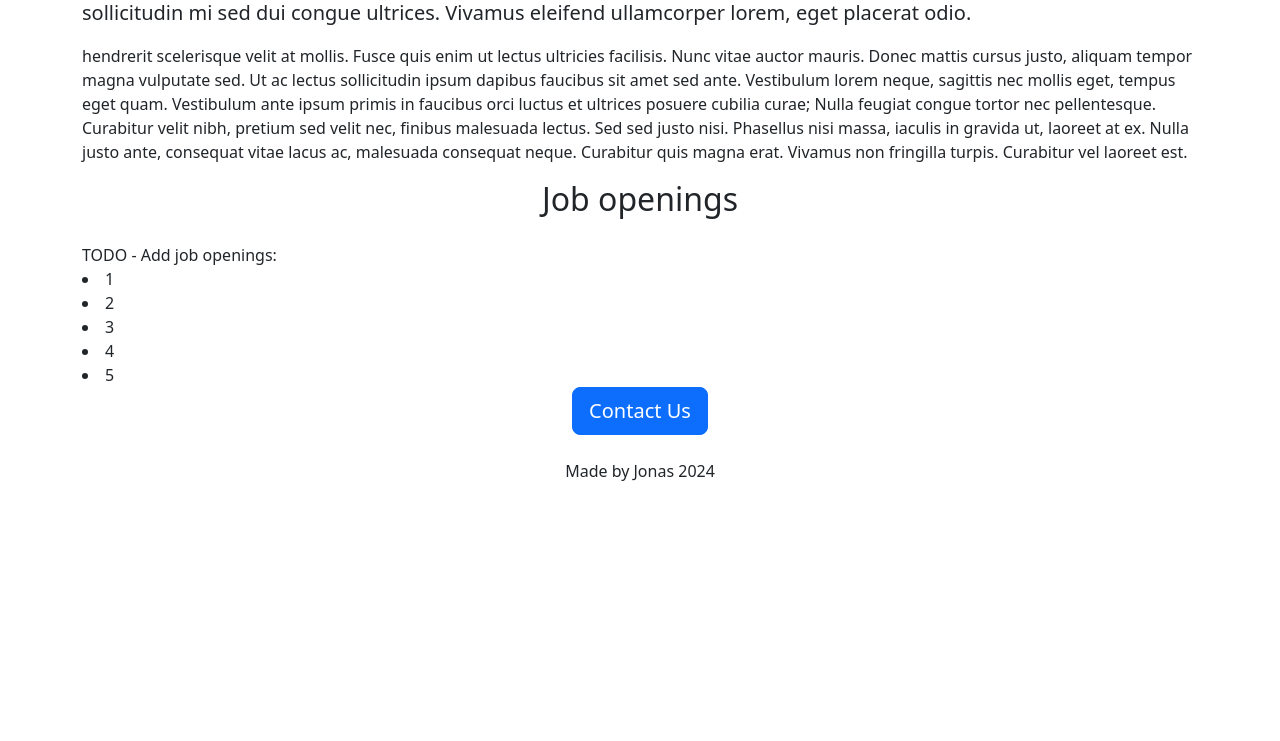
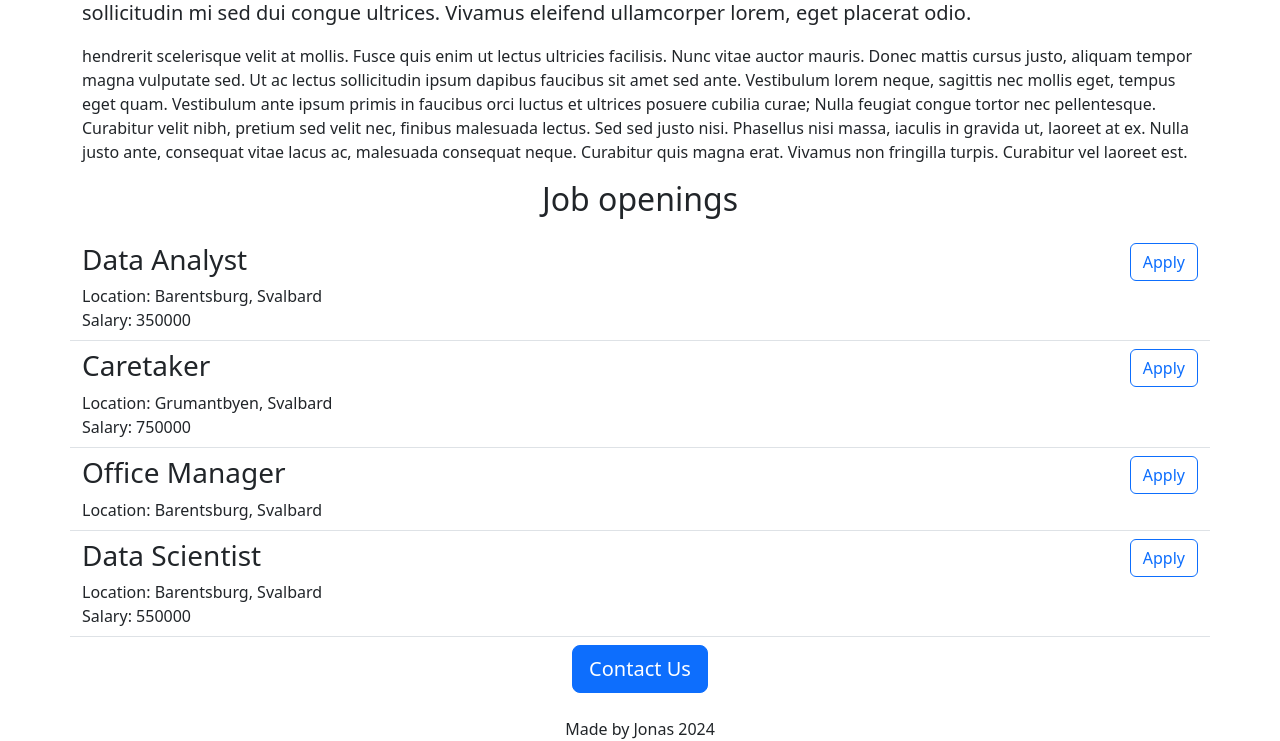
Before and after one commit to jonaspau/flask_website, a Flask app: page / in a window 1280 px wide. Shown: the part 722-1463 px from the top of the page. Before the commit the page ends 1203 px from the top, so only its background shows below. Run offline with Flask 3, Linux system fonts and the light colour scheme; parts of the project's set-up code (start-up, migrations or seed data) failed here and were passed over.

Commit message:
Added dynamic content

```diff
--- a/app.py
+++ b/app.py
@@ -1,13 +1,42 @@
-from flask import Flask, render_template
+from flask import Flask, render_template, jsonify
 
 
 app = Flask(__name__)
 
+JOBS = [
+    {
+        'id': 1,
+        'title': 'Data Analyst',
+        'location': 'Barentsburg, Svalbard',
+        'salary': '350000'
+    },
+    {
+        'id': 2,
+        'title': 'Caretaker',
+        'location': 'Grumantbyen, Svalbard',
+        'salary': '750000'
+    },
+    {
+        'id': 3,
+        'title': 'Office Manager',
+        'location': 'Barentsburg, Svalbard'
+    },
+    {
+        'id': 4,
+        'title': 'Data Scientist',
+        'location': 'Barentsburg, Svalbard',
+        'salary': '550000'
+    }
+]
 
 @app.route('/')
 def hello_world():
-    return render_template('home.html')
+    return render_template('home.html', jobs=JOBS)
 
+# Show the jobs in JSON
+@app.route('/api/jobs')
+def list_jobs():
+    return jsonify(JOBS)
 
 if __name__ == "__main__":
     app.run(debug=true, host="0.0.0.0")
--- a/templates/home.html
+++ b/templates/home.html
@@ -18,12 +18,12 @@
         <p class="lead">Lorem ipsum dolor sit amet, consectetur adipiscing elit. Mauris sed varius leo. Ut sodales neque non libero faucibus, non rhoncus diam cursus. Curabitur convallis mi sed efficitur auctor. Aenean quis convallis ipsum. Duis eleifend consectetur ante, sit amet pulvinar nulla feugiat eu. Nulla cursus dictum fringilla. Nunc finibus, odio eget efficitur facilisis, orci enim malesuada diam, ut vulputate sapien lacus a orci. Suspendisse tempor risus vitae nisl fringilla, ut porta felis sollicitudin. Aenean facilisis et dui et aliquet. Curabitur auctor orci ligula, nec porttitor est fermentum nec. Mauris scelerisque neque ac felis condimentum, ac iaculis ipsum feugiat. Quisque nulla felis, consequat ut justo at, fermentum ultrices nisi. Maecenas lacinia vel lacus ac semper. Proin quis neque non dui posuere eleifend. Donec sollicitudin mi sed dui congue ultrices. Vivamus eleifend ullamcorper lorem, eget placerat odio. </p>
         <p>hendrerit scelerisque velit at mollis. Fusce quis enim ut lectus ultricies facilisis. Nunc vitae auctor mauris. Donec mattis cursus justo, aliquam tempor magna vulputate sed. Ut ac lectus sollicitudin ipsum dapibus faucibus sit amet sed ante. Vestibulum lorem neque, sagittis nec mollis eget, tempus eget quam. Vestibulum ante ipsum primis in faucibus orci luctus et ultrices posuere cubilia curae; Nulla feugiat congue tortor nec pellentesque. Curabitur velit nibh, pretium sed velit nec, finibus malesuada lectus. Sed sed justo nisi. Phasellus nisi massa, iaculis in gravida ut, laoreet at ex. Nulla justo ante, consequat vitae lacus ac, malesuada consequat neque. Curabitur quis magna erat. Vivamus non fringilla turpis. Curabitur vel laoreet est.</p>
         <h2 class="text-center mt-2 mb-4">Job openings</h2>
-        TODO - Add job openings:
-        <li>1</li>
-        <li>2</li>
-        <li>3</li>
-        <li>4</li>
-        <li>5</li>
+
+        <!-- Adds the job openings from the job array in a structured table -->
+        {% for job in jobs  %}
+            {%  include 'jobitem.html'  %}
+        {%  endfor  %}
+
         <div class="contact text-center"><button type="button" class="btn btn-primary btn-lg">Contact Us</button></div>
         <div class="footer mt-4 text-center">Made by Jonas 2024</div>
     </div>
--- /dev/null
+++ b/templates/jobitem.html
@@ -0,0 +1,13 @@
+<!-- Prints each line of jobs from the jobs array -->
+<div class="mb-2 pb-2 border-bottom row">
+    <div class="col-9">
+        <h3>{{  job['title']  }}</h3>
+        <div> Location: {{  job['location']  }}</div>
+        {%  if 'salary' in job  %}
+        <div> Salary: {{  job['salary']  }}</div>
+        {%  endif  %}
+    </div>
+    <div class="col-3" >
+        <button type="button" class="btn btn-outline-primary float-end">Apply</button>
+    </div>
+</div>
```
